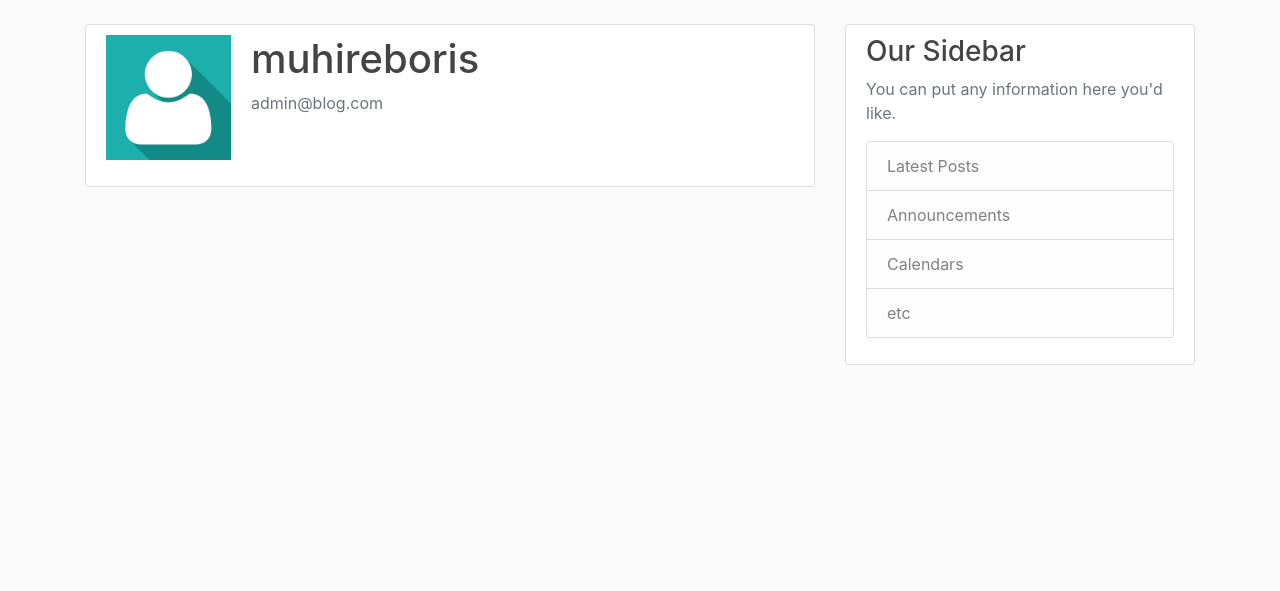
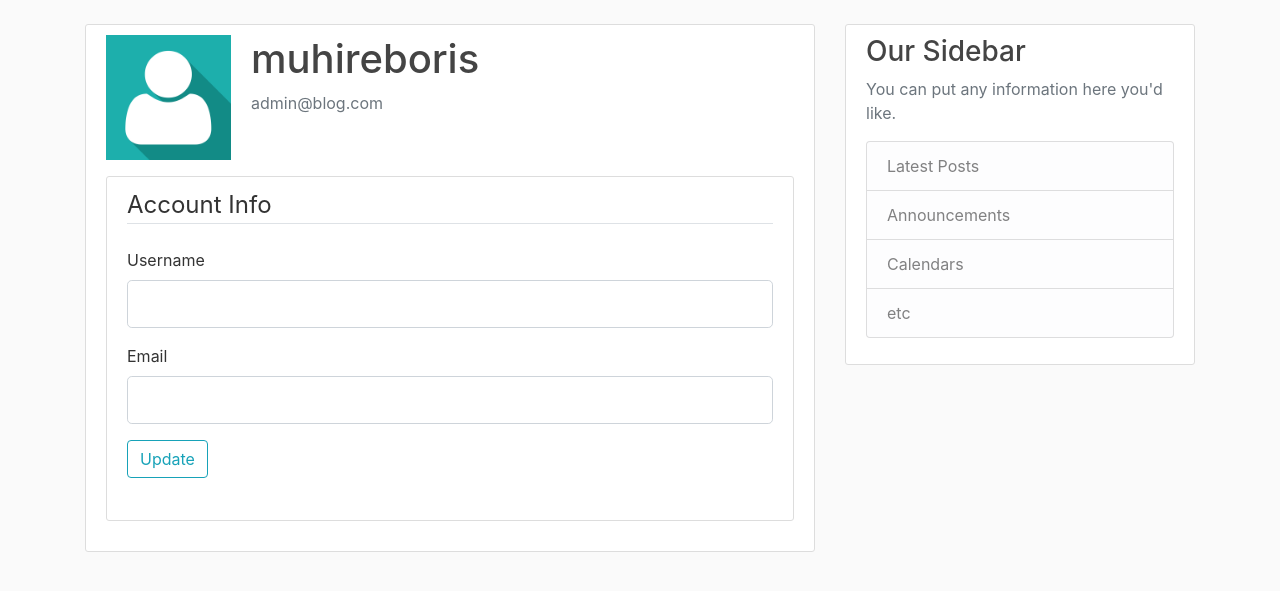
Before and after one commit to bihire/flask_blog, a Flask app: page /account in a window 1280 px wide. Shown: the part 56-647 px from the top of the page. Run offline with Flask 2, Linux system fonts and the light colour scheme; a user stored in the database is signed in; some libraries are stand-ins or nearby versions.

Commit message:
update user info

```diff
--- a/flask_blog/forms.py
+++ b/flask_blog/forms.py
@@ -1,4 +1,5 @@
 from flask_wtf import FlaskForm
+from flask_login import current_user
 from wtforms import StringField, PasswordField, SubmitField, BooleanField
 from wtforms.validators import data_required, Length, Email, EqualTo, ValidationError
 from flask_blog.models import User, Post
@@ -27,3 +28,16 @@ class LoginForm(FlaskForm):
                              validators=[data_required(), Length(min=8, max=32)])
     remember = BooleanField('Remember Me')
     submit = SubmitField('Sign In')
+
+class UpdateForm(FlaskForm):
+    username = StringField('Username',
+                           validators=[data_required(), Length(min=6, max=20)])
+    email = StringField('Email',
+                        validators=[data_required(), Email()])
+    submit = SubmitField('Update')
+
+    def validate_email(self, email):
+        if email.data != current_user.email:
+            user = User.query.filter_by(email=email.data).first()
+            if user:
+                raise ValidationError('email exist already!')
--- a/flask_blog/routes.py
+++ b/flask_blog/routes.py
@@ -1,6 +1,6 @@
 from flask import render_template, url_for, flash, redirect, request
 from flask_blog import app, db, bcrypt
-from flask_blog.forms import RegistrationForm, LoginForm
+from flask_blog.forms import RegistrationForm, LoginForm, UpdateForm
 from flask_blog.models import User, Post
 from flask_login import login_user, current_user, logout_user, login_required
 
@@ -77,5 +77,6 @@ def logout():
 @app.route("/account")
 @login_required
 def account():
+    form = UpdateForm()
     image_file = url_for('static', filename='images/' + current_user.image_file)
-    return render_template('account.html', title='My Account', image_file=image_file)
+    return render_template('account.html', title='My Account', image_file=image_file, form=form)
--- a/flask_blog/templates/account.html
+++ b/flask_blog/templates/account.html
@@ -8,5 +8,49 @@
                 <p class="text-secondary">{{ current_user.email}}</p>
             </div>
         </div>
+        <div class="content-section">
+            <form action="" method="POST">
+                {{ form.hidden_tag() }}
+                <fieldset class="form-group">
+                    <legend class="border-bottom mb-4">Account Info</legend>
+                    <div class="form-group">
+                        {{ form.username.label(class='form-control-label')}}
+                        {% if form.username.errors %}
+                        {{ form.username(class="form-control form-control-lg is-invalid") }}
+                        <div class="invalid-feedback">
+                            {% for error in form.username.errors %}
+                            <span>{{ error }}</span>
+                            {% endfor %}
+                        </div>
+                        {% else %}
+                        {{ form.username(class='form-control form-control-lg')}}
+
+                        {% endif %}
+
+                    </div>
+                    <div class="form-group">
+                        {{ form.email.label(class='form-control-label')}}
+                        {% if form.email.errors %}
+                        {{ form.email(class="form-control form-control-lg is-invalid") }}
+                        <div class="invalid-feedback">
+                            {% for error in form.email.errors %}
+                            <span>{{ error }}</span>
+                            {% endfor %}
+                        </div>
+                        {% else %}
+                        {{ form.email(class='form-control form-control-lg')}}
+
+
+                        {% endif %}
+
+                    </div>
+
+
+                    <div class="form-group">
+                        {{ form.submit(class="btn btn-outline-info")}}
+                    </div>
+                </fieldset>
+            </form>
+        </div>
     </div>
 {% endblock content %}
```
